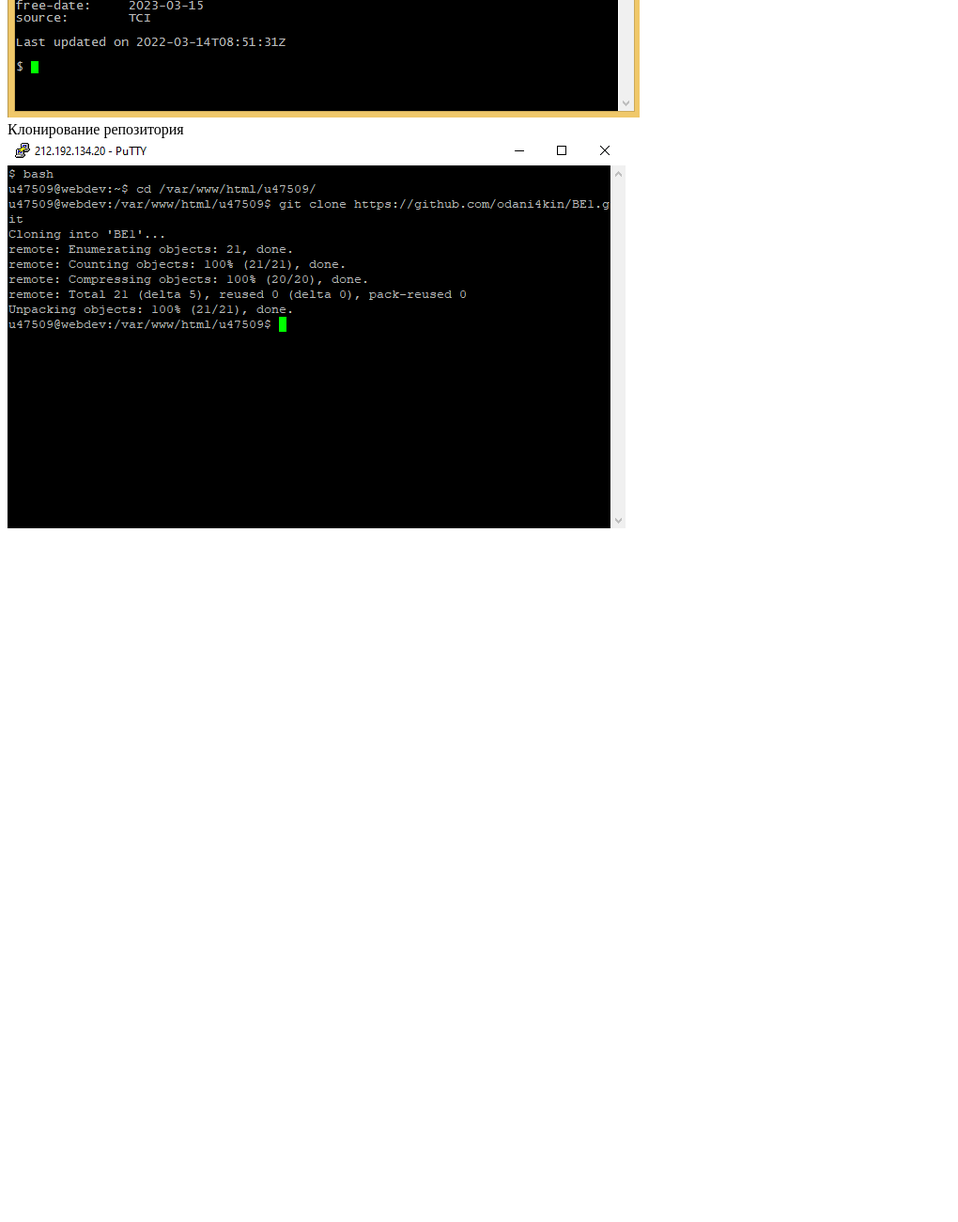
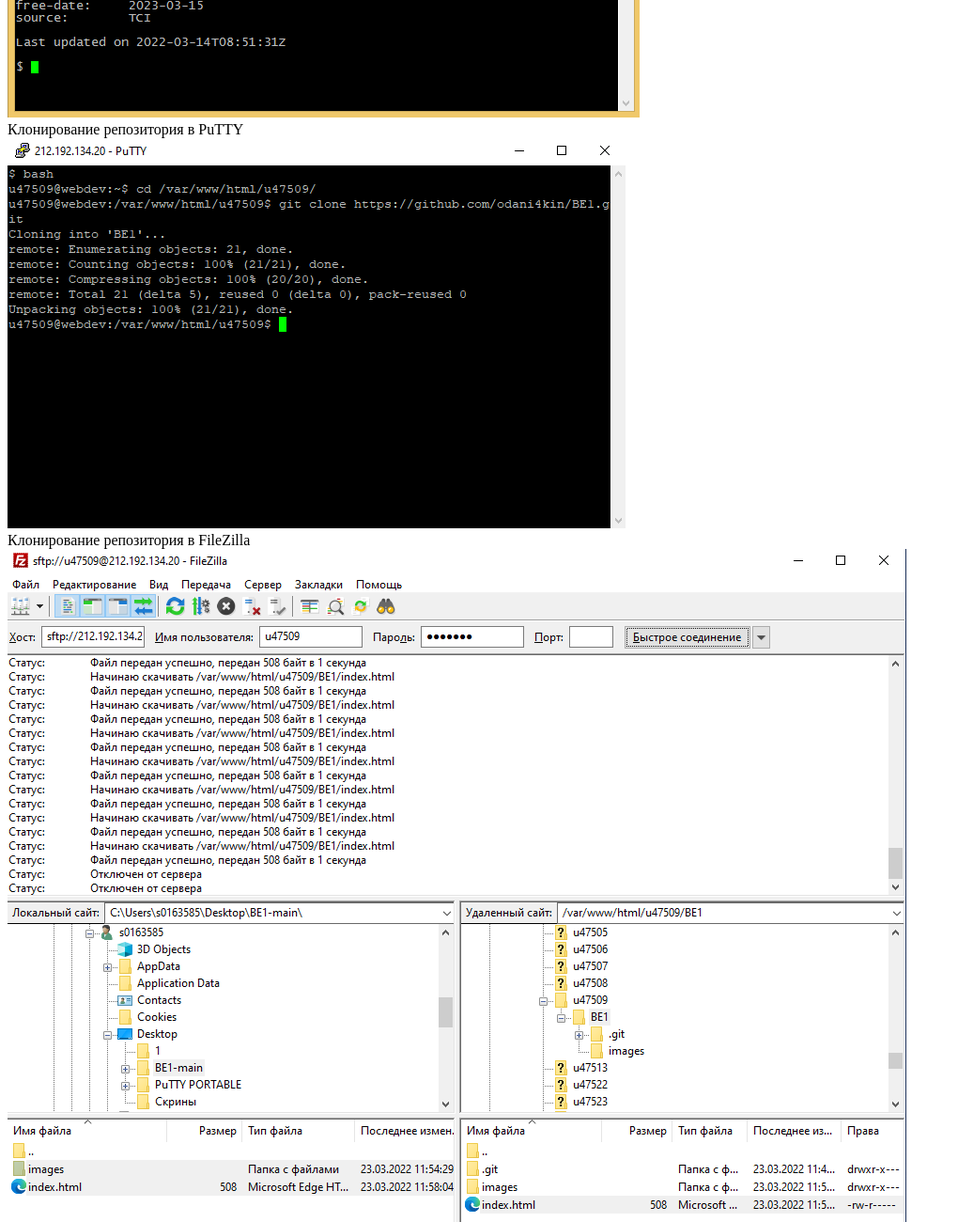
Before and after one commit to odani4kin/BE1, a plain HTML site: page index.html in a window 1280 px wide. Shown: the part 1700-3000 px from the top of the page at 94% size, without its empty margins (0-1020 px from the left). Before the commit the page ends 2274 px from the top, so only its background shows below. Drawn offline with Linux system fonts and the light colour scheme.

Commit message:
Update index.html

```diff
--- a/index.html
+++ b/index.html
@@ -12,7 +12,9 @@
 <img src="images\nslookup.png" alt="123"><br>
 <a>Команда WHOIS</a><br>
 <img src="images\whois.png" alt="123"><br>
-<a>Клонирование репозитория</a><br>
+<a>Клонирование репозитория в PuTTY</a><br>
 <img src="images\clone.png" alt="123"><br>
+<a>Клонирование репозитория в FileZilla</a><br>
+<img src="images\filezilla.png" alt="123"><br>
 </body>
 </html>
```
